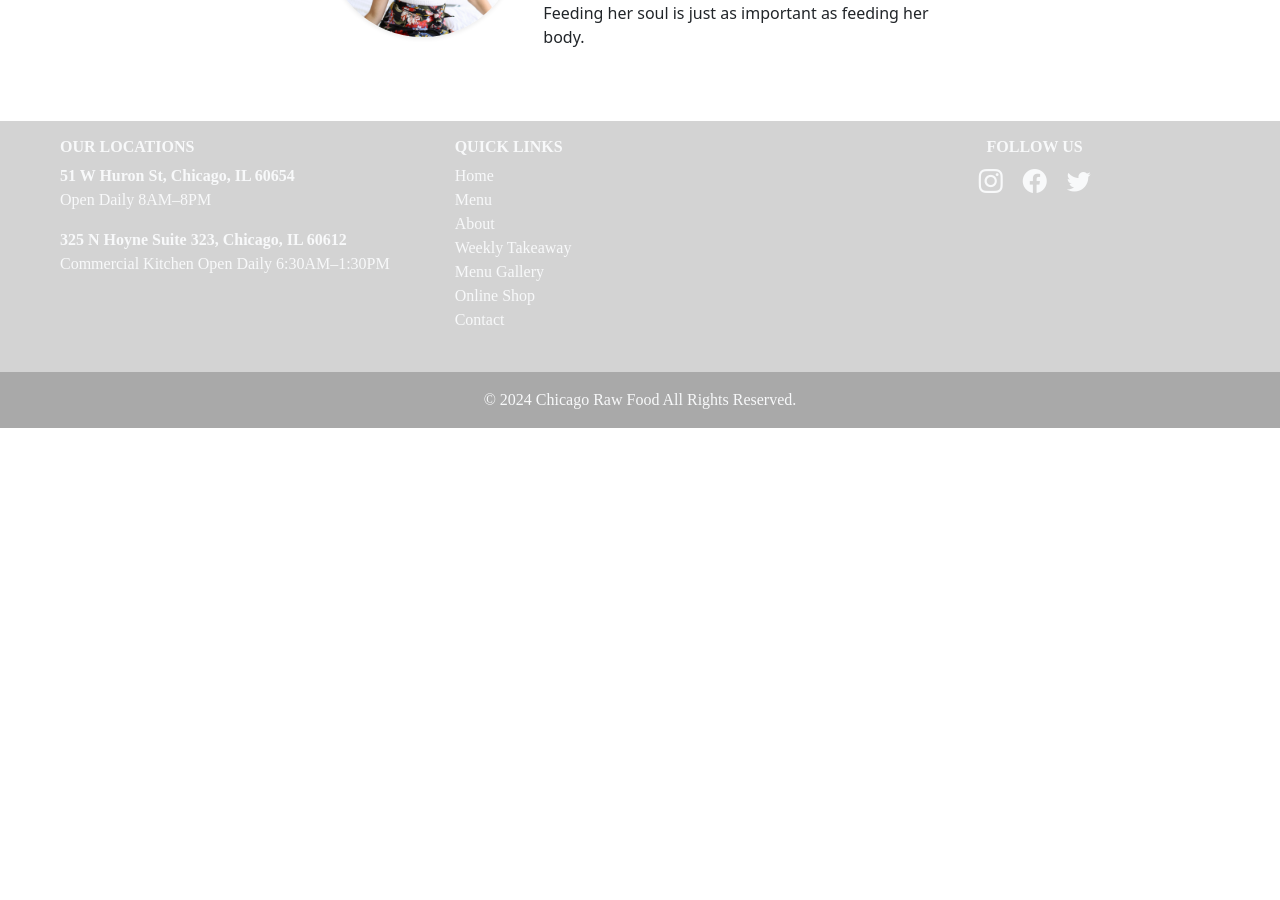
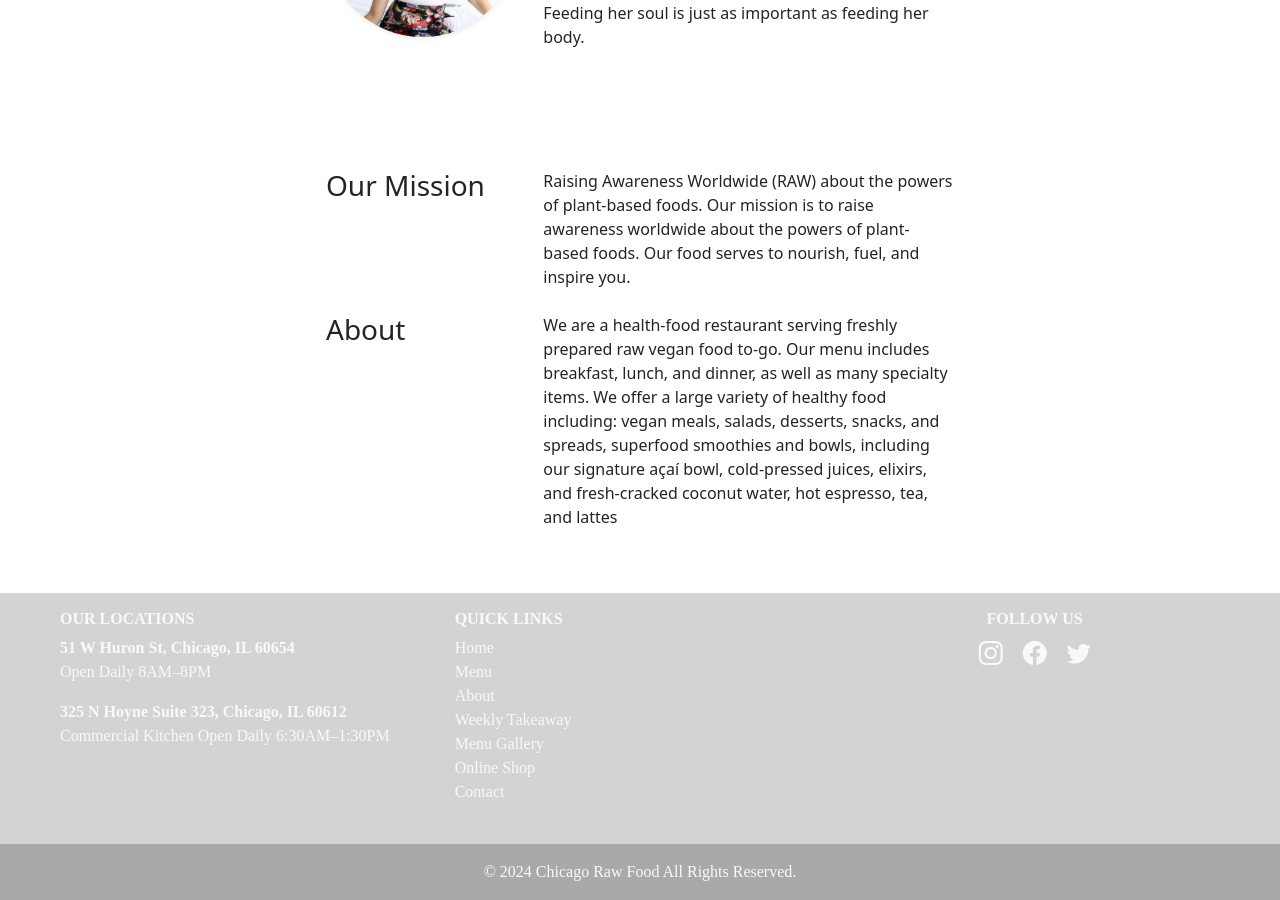
Before and after one commit to apb718/chicago-raw-food, a SvelteKit app: page /about in a window 1280 px wide. Shown: the part 1920-2820 px from the top of the page. Before the commit the page ends 2348 px from the top, so only its background shows below. Built offline with nearby package versions, Linux system fonts and the light colour scheme.

Commit message:
content of about us

```diff
--- /dev/null
+++ b/src/lib/about/OurMission.svelte
@@ -0,0 +1,36 @@
+<div class='row py-5'>
+    <div class ='col-xl-3'></div>
+    <div class ='col-xl-6'>
+        <div class='row'>
+            <div class='col-xl-4'>
+                <h3>
+                    Our Mission
+                </h3>
+            </div>
+            <div class='col-xl-8'>
+                <p class='raleway'>
+                    Raising Awareness Worldwide (RAW) about the powers of plant-based foods.
+                    Our mission is to raise awareness worldwide about the powers of plant-based foods.
+                    Our food serves to nourish, fuel, and inspire you.
+                </p>
+            </div>
+        </div>
+        <div class='row pt-2'>
+            <div class='col-xl-4'>
+                <h3 class='text-pink'>
+                    About
+                </h3>
+            </div>
+            <div class='col-xl-8'>
+                <p class='raleway'>
+                    We are a health-food restaurant serving freshly prepared raw vegan food to-go.
+                    Our menu includes breakfast, lunch, and dinner, as well as many specialty items.
+                    We offer a large variety of healthy food including: vegan meals, salads, desserts, snacks, and spreads,
+                    superfood smoothies and bowls, including our signature açaí bowl, cold-pressed juices, elixirs, and fresh-cracked
+                    coconut water, hot espresso, tea, and lattes
+                </p>
+            </div>
+        </div>
+    </div>
+    <div class ='col-xl-3'></div>
+</div>
--- a/src/routes/about/+page.svelte
+++ b/src/routes/about/+page.svelte
@@ -4,6 +4,7 @@
   import MargoBanner from "$lib/about/MargoBanner.svelte";
   import PollyBanner from "$lib/about/PollyBanner.svelte";
   import WhatIsRaw from "$lib/about/WhatIsRaw.svelte";
+  import OurMission from "$lib/about/OurMission.svelte";
 </script>
 <head>
   <title>About Us</title>
@@ -14,3 +15,4 @@
 <PollyBanner />
 <WhatIsRaw />
 <MargoBanner />
+<OurMission />
```
